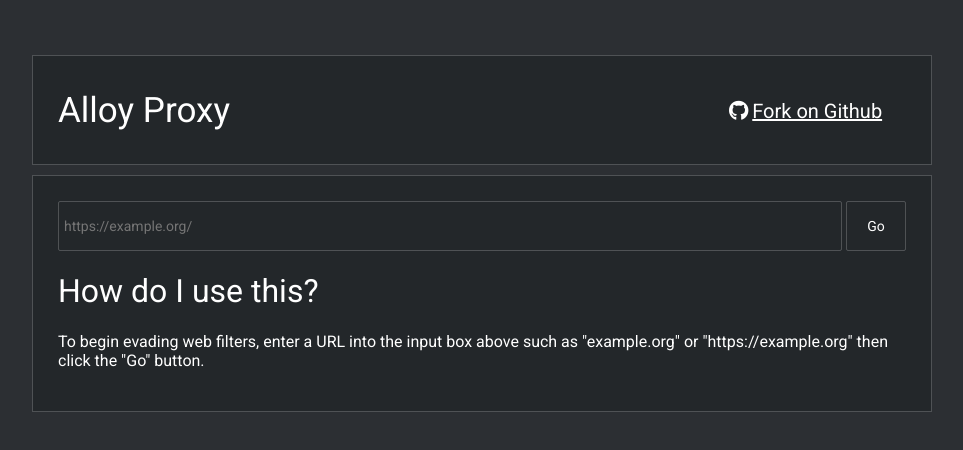
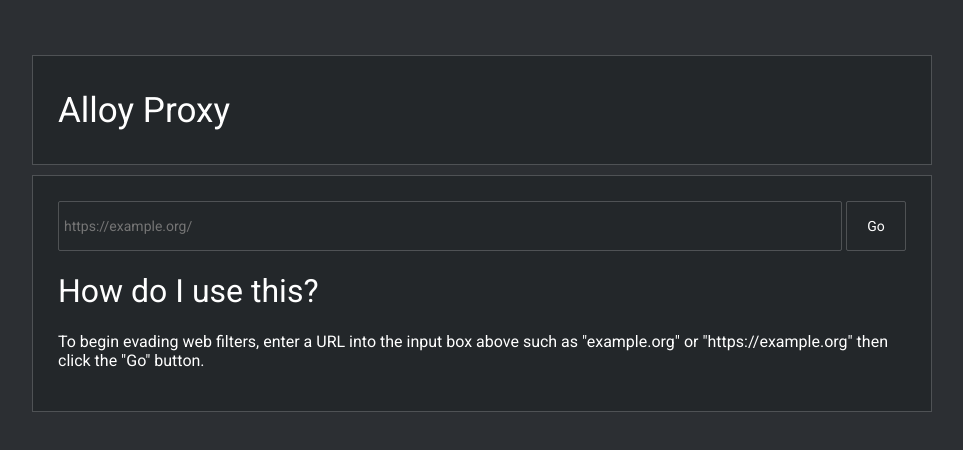
Before and after one commit to BigBrainGuy1234/test112221312, a website: page public/main.html in a window 1280 px wide. Shown: the whole page, without its empty margins (158-1121 px from the left). Drawn offline with Linux system fonts and the light colour scheme.

Commit message:
Update main.html

```diff
--- a/public/main.html
+++ b/public/main.html
@@ -5,7 +5,6 @@
         <div class="wrapper">
             <header>
                 <div id="intro">Al<span>loy</span> Pro<span>xy</span></div>
-                <a id="github" href="https://github.com/titaniumnetwork-dev/alloy"><i class="fab fa-github"></i>Fork on Github</a>
             </header>
             <div class="container">
                 <div class="form">
```
